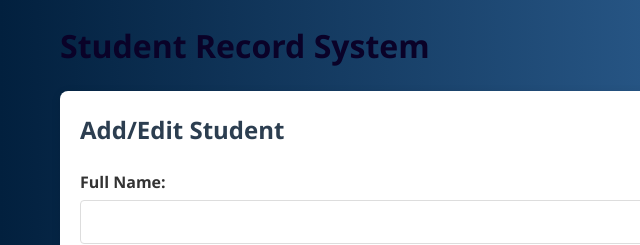
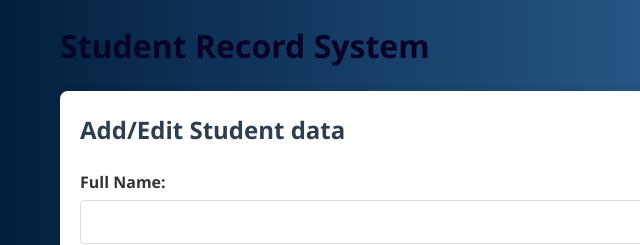
Before and after one commit to sajithgrandhi/Git-Bash-Command-Line-Version-Control-Project-, a website: page student_record_system/index.html in a window 1280 px wide. Shown: the top 245 px of the page, 0-640 px from the left. Drawn offline with Linux system fonts and the light colour scheme.

Commit message:
title commited change

```diff
--- a/student_record_system/index.html
+++ b/student_record_system/index.html
@@ -11,7 +11,7 @@
         <h1 style="color: rgb(10, 2, 40);">Student Record System</h1>
 
        <div class="form-container">
-            <h2>Add/Edit Student</h2>
+            <h2>Add/Edit Student data</h2>
             <form id="studentForm">
                 <input type="hidden" id="studentId">
                 <div class="form-group">
```
